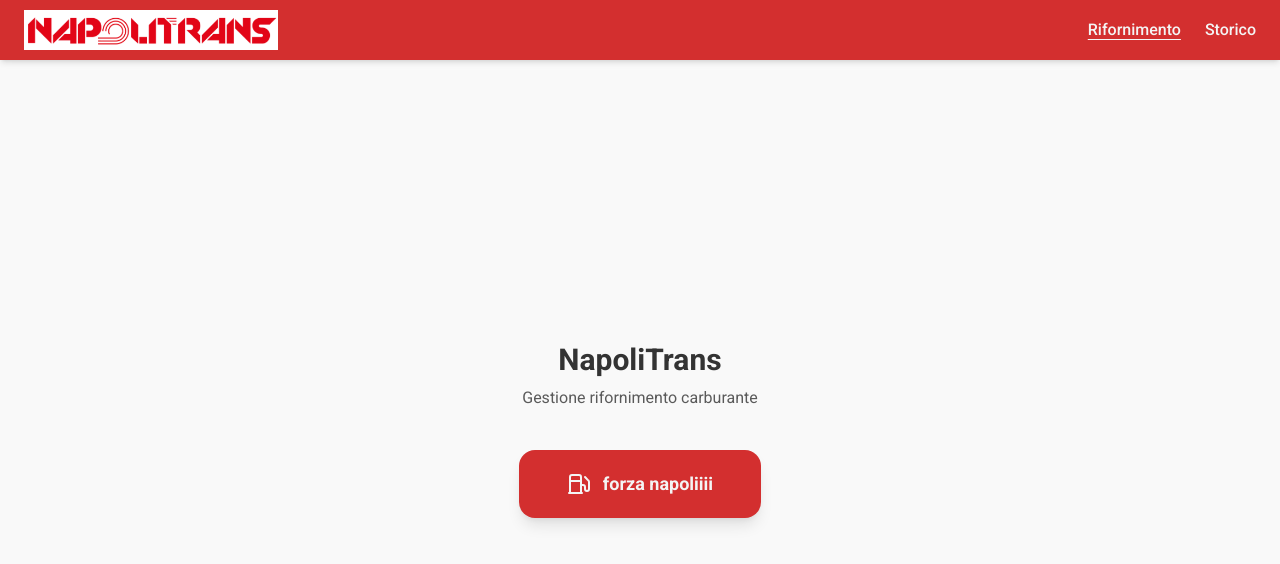
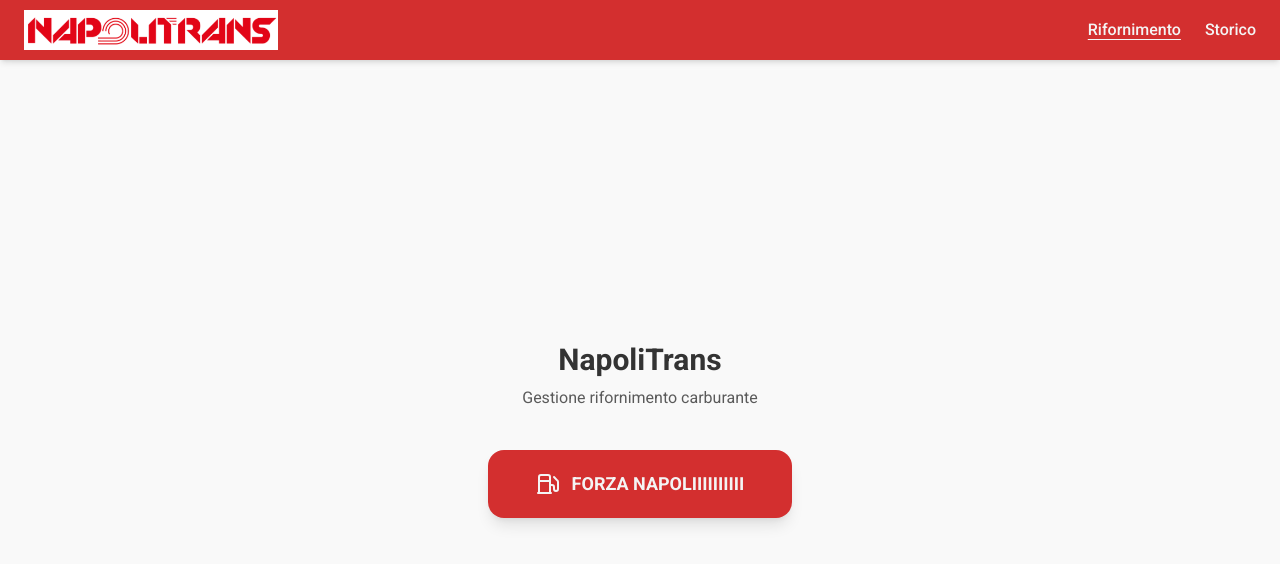
Before and after one commit to francescosaponaro/napolitrans, a Next.js app: page / in a window 1280 px wide. Shown: the top 564 px of the page. Built offline with nearby package versions, Linux system fonts and the light colour scheme.

Commit message:
draft: change the button text to 'FORZA NAPOLIIIIIIIIII'

```diff
--- a/app/page.tsx
+++ b/app/page.tsx
@@ -89,7 +89,7 @@ export default function Home() {
                        hover:bg-[#B71C1C] hover:scale-105 active:scale-95"
           >
             <Fuel className="w-6 h-6" />
-            forza napoliiii
+            FORZA NAPOLIIIIIIIIII
           </button>
         </div>
       )}
```
